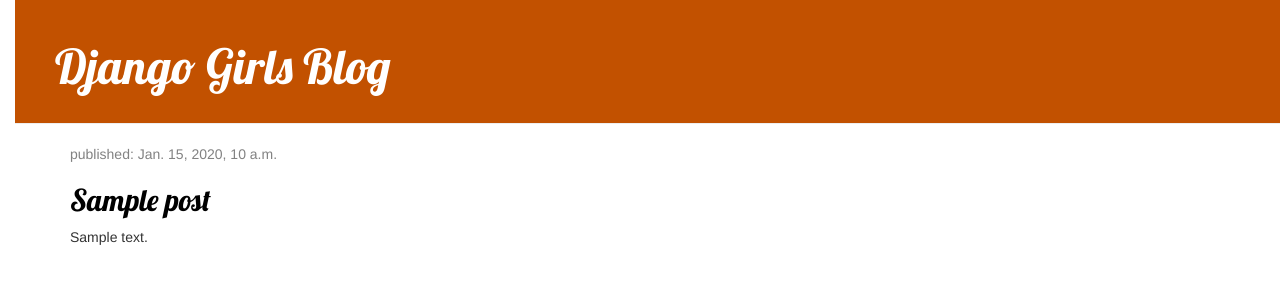
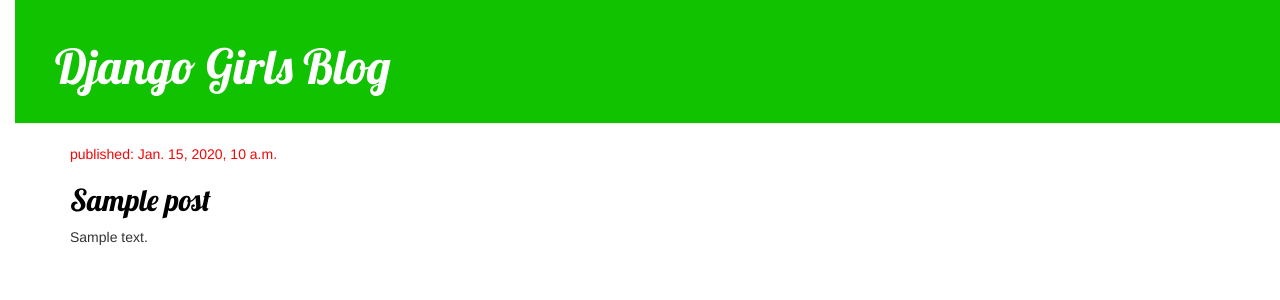
Before and after one commit to exs802/my-first-blog, a Django app: page / in a window 1280 px wide. Shown: the top 300 px of the page. Run offline with Django 3.2, Linux system fonts and the light colour scheme; tables that the repository leaves empty hold one stand-in row (values such as "Sample post"); some libraries are stand-ins or nearby versions.

Commit message:
testing colours

```diff
--- a/blog/static/css/blog.css
+++ b/blog/static/css/blog.css
@@ -1,5 +1,5 @@
 h1 a, h2 a {
-    color: #C25100;
+    color: #00c21a;
     font-family: 'Lobster';
 }
 
@@ -8,7 +8,7 @@ body {
 }
 
 .page-header {
-    background-color: #C25100;
+    background-color: #10c200;
     margin-top: 0;
     padding: 20px 20px 20px 40px;
 }
@@ -28,7 +28,7 @@ h1, h2, h3, h4 {
 }
 
 .date {
-    color: #828282;
+    color: #f30707;
 }
 
 .save {
```
